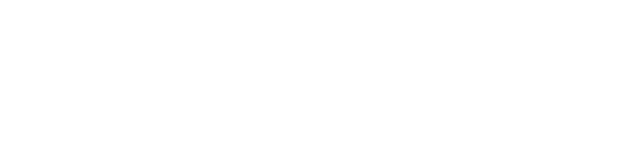
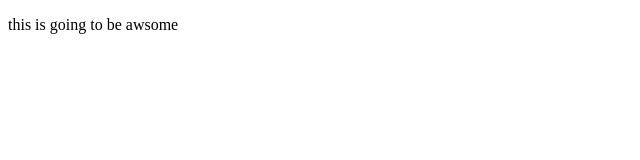
Before and after one commit to mishael254/safari-booking-app, a plain HTML site: page index.html in a window 1280 px wide. Shown: the whole page, without its empty margins (0-640 px from the left). Drawn offline with Linux system fonts and the light colour scheme.

Commit message:
add read me and index.html

```diff
--- a/index.html
+++ b/index.html
@@ -2,13 +2,14 @@
 <html lang="en">
 
 <head>
+
     <meta charset="UTF-8">
     <meta name="viewport" content="width=device-width, initial-scale=1.0">
     <title>Document</title>
 </head>
 
 <body>
-
+    <p>this is going to be awsome</p>
 </body>
 
 </html>
```
Also changed, not shown: 1 other file.
